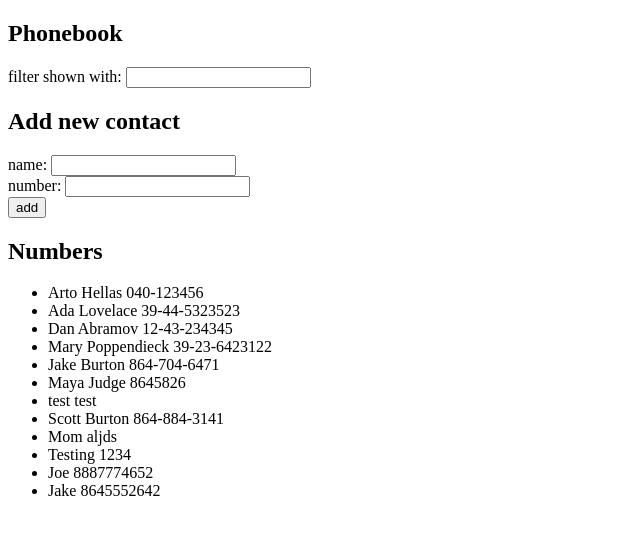
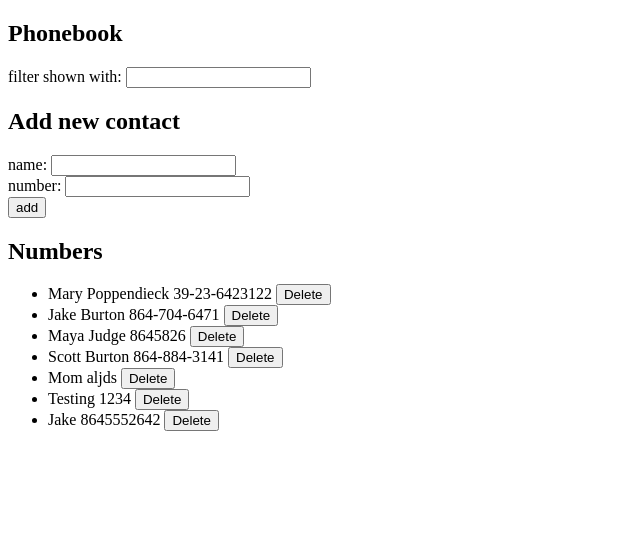
Before and after one commit to jburto94/js-phonebook, a React (Create React App) app: page / in a window 1280 px wide. Shown: the top 534 px of the page, without its empty margins (0-640 px from the left). Built offline with nearby package versions, Linux system fonts and the light colour scheme; data requests are answered from the project's data file.

Commit message:
added delete person button

```diff
--- a/db.json
+++ b/db.json
@@ -1,20 +1,5 @@
 {
   "persons": [
-    {
-      "name": "Arto Hellas",
-      "number": "040-123456",
-      "id": 1
-    },
-    {
-      "name": "Ada Lovelace",
-      "number": "39-44-5323523",
-      "id": 2
-    },
-    {
-      "name": "Dan Abramov",
-      "number": "12-43-234345",
-      "id": 3
-    },
     {
       "name": "Mary Poppendieck",
       "number": "39-23-6423122",
@@ -29,11 +14,6 @@
       "name": "Maya Judge",
       "number": "8645826",
       "id": 6
-    },
-    {
-      "name": "test",
-      "number": "test",
-      "id": 7
     },
     {
       "name": "Scott Burton",
@@ -51,11 +31,6 @@
       "id": 10
     },
     {
-      "name": "Joe",
-      "number": "8887774652",
-      "id": 11
-    },
-    {
       "name": "Jake",
       "number": "8645552642",
       "id": 13
--- a/src/App.js
+++ b/src/App.js
@@ -12,13 +12,17 @@ const App = () => {
   const [filteredPersons, setFilteredPersons] = useState(persons);
 
   useEffect(() => {
+    showNewList();
+  }, []);
+
+  const showNewList = () => {
     personService
       .getAll()
       .then(initialPersons => {
         setPersons(initialPersons);
         setFilteredPersons(initialPersons);
-      })
-  }, []);
+      });
+  }
 
   const handleNewName = e => {
     setNewName(e.target.value);
@@ -66,6 +70,17 @@ const App = () => {
     }
   }
 
+  const removePerson = id => {
+    const person = persons.find(person => person.id === id);
+
+    if (window.confirm(`Do you want to delete ${person.name}?`)) {
+      personService
+        .deletePerson(id);
+
+      showNewList();
+    }
+  }
+
   return (
     <div>
       <h2>Phonebook</h2>
@@ -79,7 +94,7 @@ const App = () => {
         newNumber={newNumber}
       />
       <h2>Numbers</h2>
-      <Persons persons={filteredPersons} />
+      <Persons persons={filteredPersons} handleDelete={removePerson} />
     </div>
   );
 };
--- /dev/null
+++ b/src/components/DeleteButton.js
@@ -0,0 +1,7 @@
+const DeleteButton = ({ handleClick, id }) => {
+  return (
+    <button onClick={() => handleClick(id)}>Delete</button>
+  )
+}
+
+export default DeleteButton;
--- a/src/components/Person.js
+++ b/src/components/Person.js
@@ -1,6 +1,8 @@
-const Person = ({ name, number }) => {
+import DeleteButton from "./DeleteButton";
+
+const Person = ({ person, handleDelete }) => {
   return (
-    <li>{name} {number}</li>
+    <li>{person.name} {person.number} <DeleteButton handleClick={handleDelete} id={person.id} /></li>
   );
 };
 
--- a/src/components/Persons.js
+++ b/src/components/Persons.js
@@ -1,10 +1,10 @@
 import Person from './Person';
 
-const Persons = ({ persons }) => {
+const Persons = ({ persons, handleDelete }) => {
   return (
     <ul>
       {persons.map(person =>
-        <Person key={person.id} name={person.name} number={person.number} />
+        <Person key={person.id} person={person} handleDelete={handleDelete} />
       )}
     </ul>
   );
--- a/src/services/persons.js
+++ b/src/services/persons.js
@@ -12,4 +12,8 @@ const create = newPerson => {
     .then(response => response.data);
 }
 
-export default { getAll, create }
+const deletePerson = id => {
+  return axios.delete(`${baseUrl}/${id}`);
+}
+
+export default { getAll, create, deletePerson }
```
